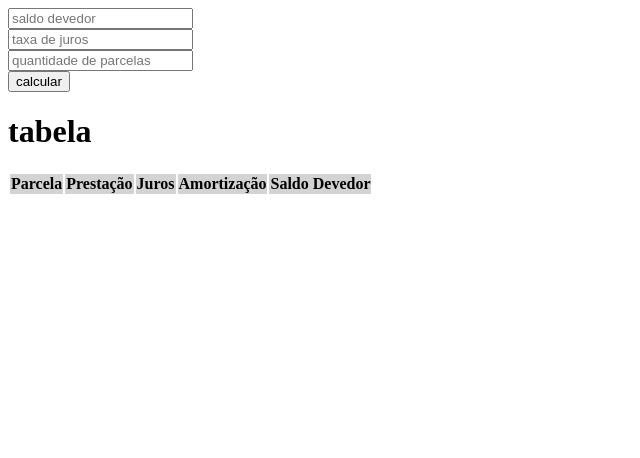
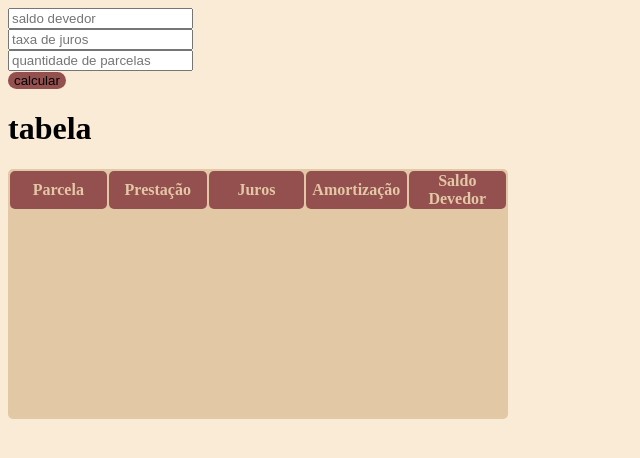
Before and after one commit to GuilhermeFuzinatto/tabelaprice, a plain HTML site: page index.html in a window 1280 px wide. Shown: the whole page, without its empty margins (0-640 px from the left). Drawn offline with Linux system fonts and the light colour scheme.

Commit message:
Add files via upload

```diff
--- a/index.html
+++ b/index.html
@@ -14,6 +14,7 @@
 
     <h1>tabela</h1>
 
+    <div class="tab">
         <table id="tabela">
             <thead>
                 <tr>
@@ -28,5 +29,6 @@
 
             </tbody>
         </table>
+    </div>
 </body>
 </html>
--- a/style.css
+++ b/style.css
@@ -1,3 +1,30 @@
-tr{
-    background-color: lightgrey;
+body{
+    background-color: antiquewhite;
 }
+
+th{
+    background-color: rgb(148, 79, 79);
+    color: rgb(226, 200, 165);
+    width: 100px;
+    border-radius: 5px;
+}
+
+.tab{
+    background-color: rgb(226, 200, 165);
+    position: relative;
+    width: 500px;
+    height: 250px;
+    border-radius: 5px;
+}
+
+td{
+    background-color: antiquewhite;
+    color: rgb(148, 79, 79);
+    border-radius: 5px;
+}
+
+button{
+    background-color: rgb(148, 79, 79);
+    border-radius: 50px;
+    border-style: none;
+}
```
Lines whose indentation alone changed are shown as unchanged.
